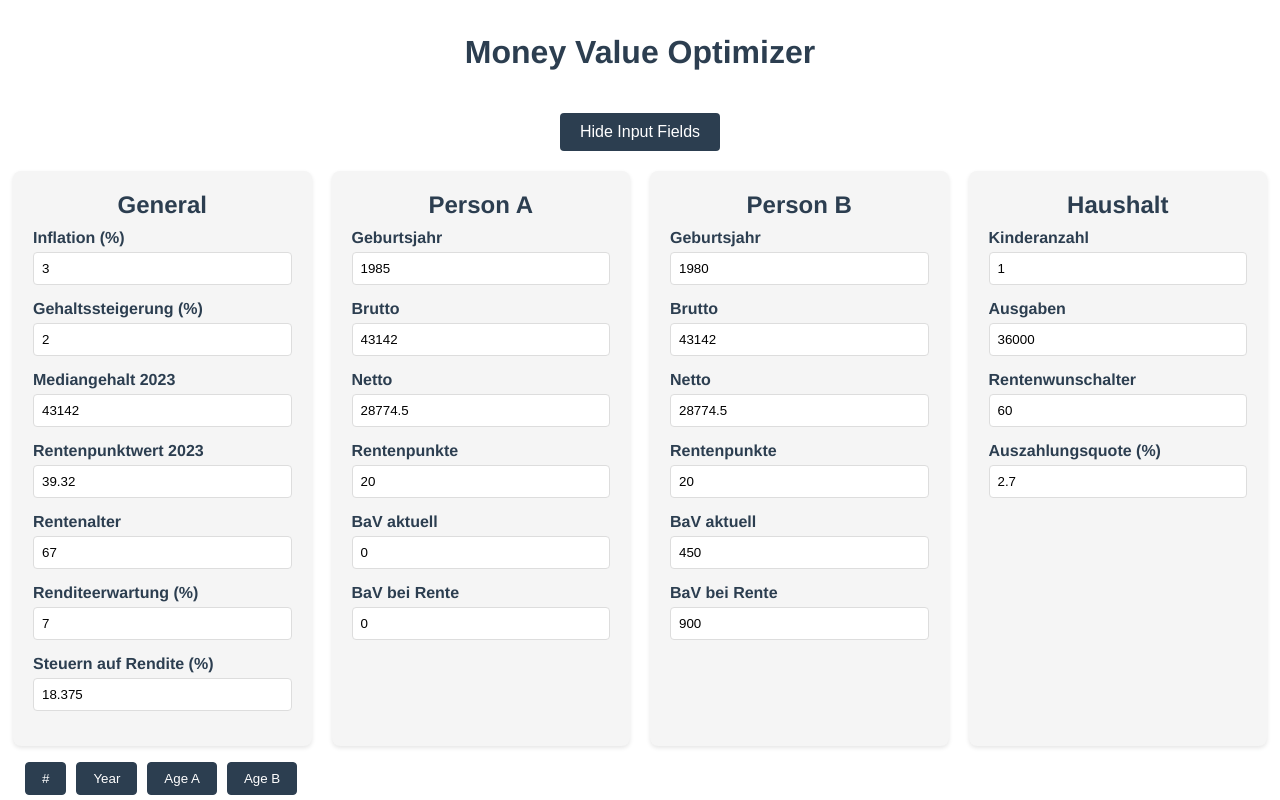
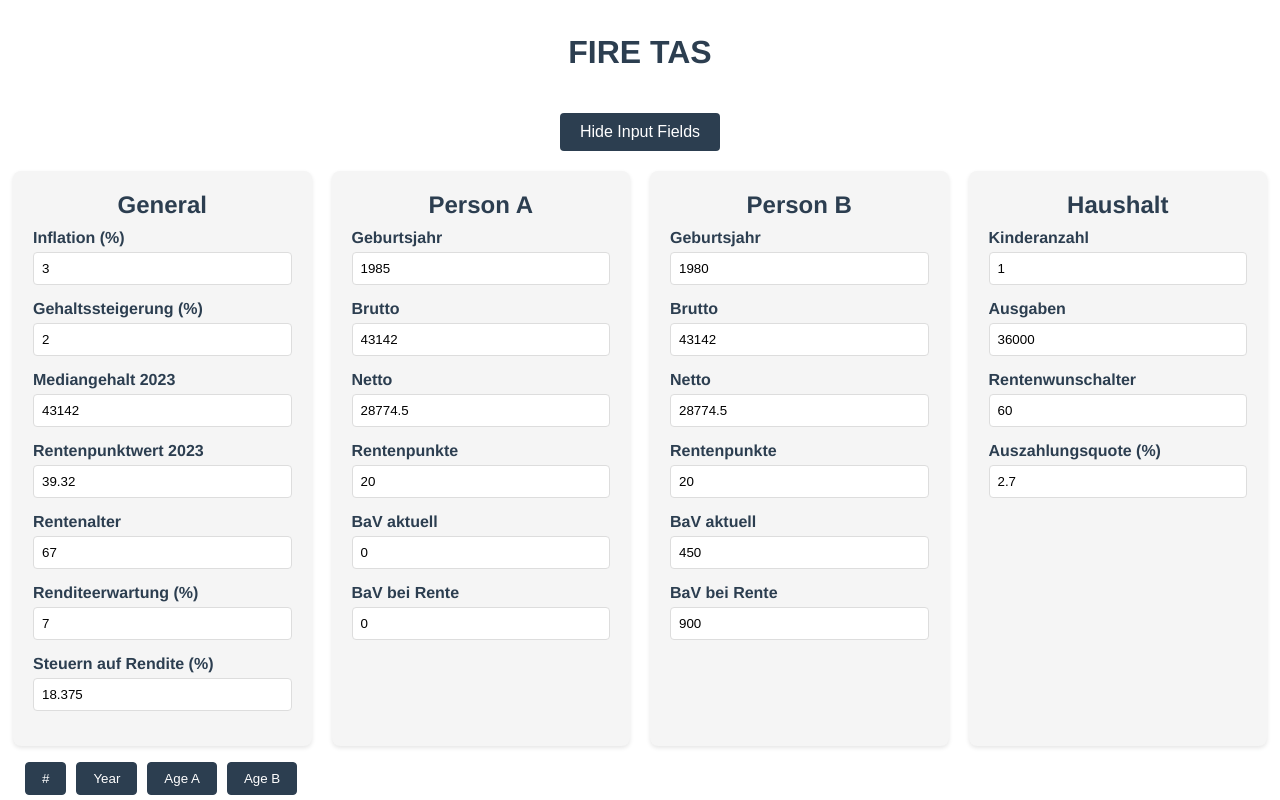
Before and after one commit to damoon/fire-tas, a Vue app: page / in a window 1280 px wide. Shown: the top 800 px of the page. Built offline with nearby package versions, Linux system fonts and the light colour scheme.

Commit message:
renamed project

```diff
--- a/package.json
+++ b/package.json
@@ -1,5 +1,5 @@
 {
-  "name": "money-value-optimizer",
+  "name": "fire-tas",
   "version": "0.1.0",
   "private": true,
   "scripts": {
--- a/src/components/MoneyValueOptimizer.vue
+++ b/src/components/FireTas.vue
@@ -1,6 +1,6 @@
 <template>
   <div class="money-value-optimizer">
-    <h1>Money Value Optimizer</h1>
+    <h1>FIRE TAS</h1>
 
     <button class="toggle-button" @click="toggleAllSections">
       {{ isExpanded ? "Hide Input Fields" : "Show Input Fields" }}
@@ -170,11 +170,11 @@
 
 <script lang="ts">
 import { defineComponent } from "vue";
-import DataTable from './DataTable.vue';
+import DataTable from "./DataTable.vue";
 import type { FormData, Columns } from "@/types";
 
 export default defineComponent({
-  name: "MoneyValueOptimizer",
+  name: "FireTas",
   components: {
     DataTable,
   },
@@ -278,7 +278,6 @@ export default defineComponent({
   background-color: #34495e;
 }
 
-
 .money-value-optimizer {
   padding: 5px;
 }
@@ -325,5 +324,4 @@ h2 {
   margin-bottom: 10px;
   color: #2c3e50;
 }
-
 </style>
--- a/src/router/index.ts
+++ b/src/router/index.ts
@@ -1,11 +1,11 @@
 import { createRouter, createWebHashHistory, RouteRecordRaw } from "vue-router";
-import MoneyValueOptimizer from "@/components/MoneyValueOptimizer.vue";
+import FireTas from "@/components/FireTas.vue";
 
 const routes: Array<RouteRecordRaw> = [
   {
     path: "/",
     name: "home",
-    component: MoneyValueOptimizer,
+    component: FireTas,
   },
 ];
 
--- a/vite.config.js
+++ b/vite.config.js
@@ -5,7 +5,7 @@ import vue from "@vitejs/plugin-vue";
 
 // https://vite.dev/config/
 export default defineConfig({
-  base: "/fire-calculator/",
+  base: "/fire-tas/",
   plugins: [vue()],
   resolve: {
     alias: {
```
Also changed, not shown: 1 other file (tests, documents, lock files or other folders).
